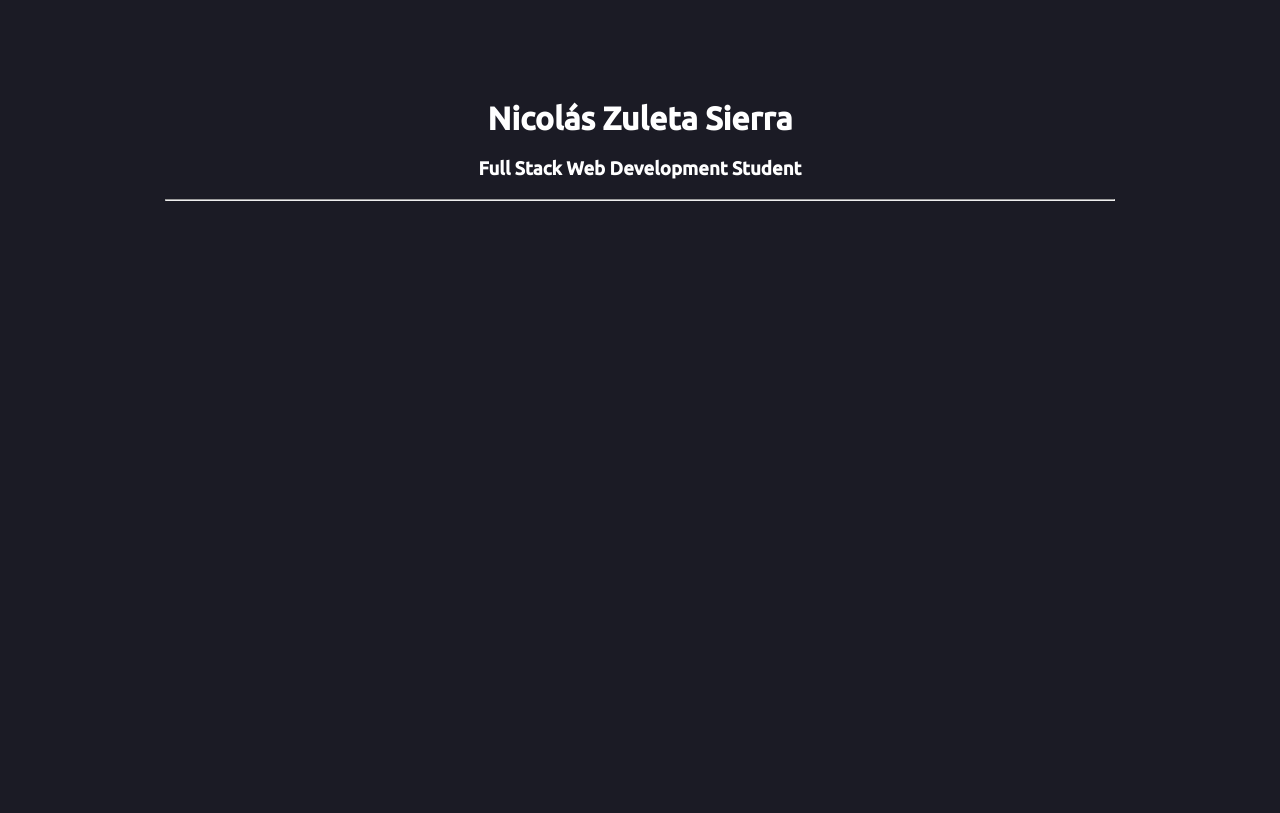
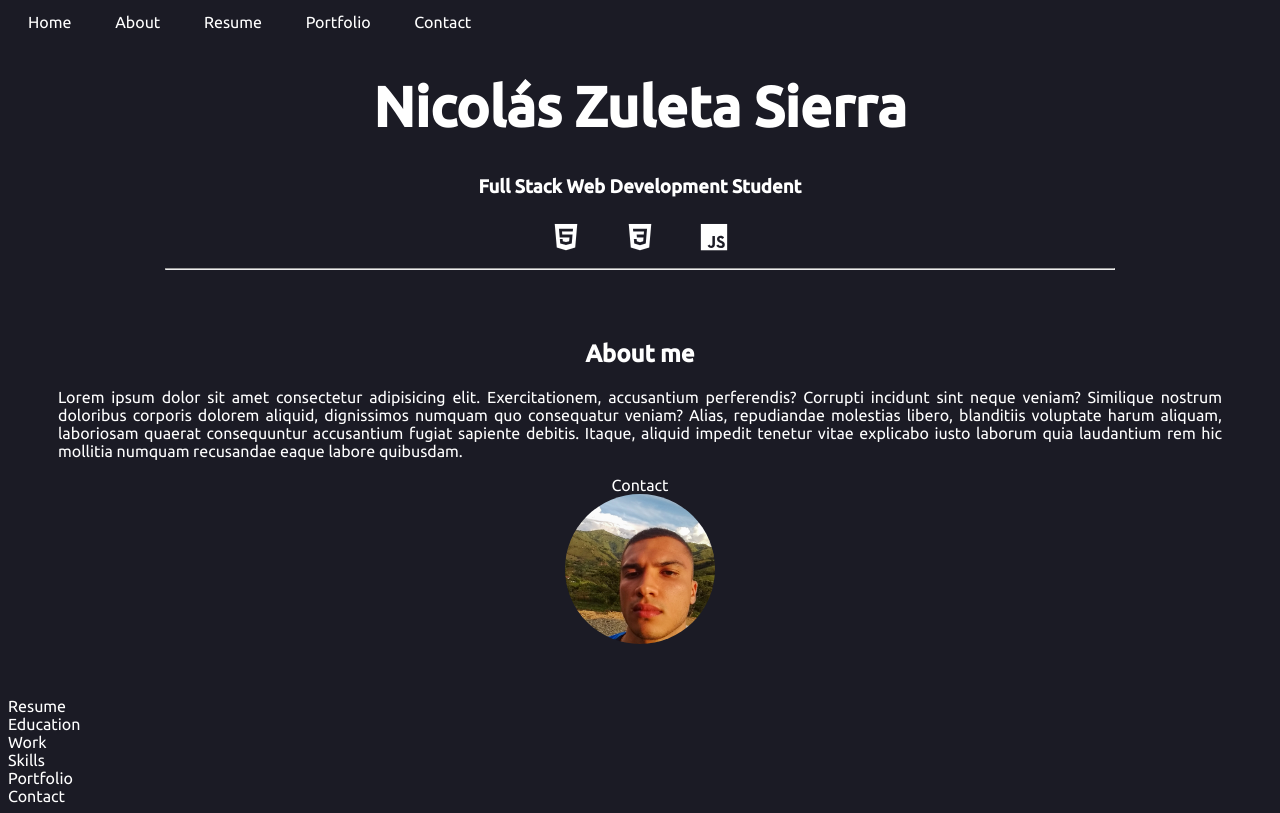
Before and after one commit to nicolaszuleta95/nicolaszuleta95.github.io, a plain HTML site: page index.html in a window 1280 px wide. Drawn offline with nearby package versions, Linux system fonts and the light colour scheme.

Commit message:
Added sections

```diff
--- a/index.html
+++ b/index.html
@@ -1,5 +1,5 @@
 <!DOCTYPE html>
-<html>
+<html lang="en ">
   <head>
     <meta charset="UTF-8" />
     <meta name="description" content="Nicolás Zuleta CV/resume" />
@@ -32,14 +32,83 @@
   </head>
 
   <body>
-    <div class="container">
-      <div class="row">
-        <div class="title text-center">
-          <h1>Nicolás Zuleta Sierra</h1>
-          <h3>Full Stack Web Development Student</h3>
-          <hr />
-        </div>
+    <!-- HEADER
+   ================================================== -->
+    <header>
+      <!-- NAV
+      ----------------------------------------------- -->
+      <nav>
+        <ul>
+          <li><a href="">Home</a></li>
+          <li><a href="">About</a></li>
+          <li><a href="">Resume</a></li>
+          <li><a href="">Portfolio</a></li>
+          <li><a href="">Contact</a></li>
+        </ul>
+      </nav>
+
+      <!-- TITLE
+      ----------------------------------------------- -->
+      <div>
+        <h1>Nicolás Zuleta Sierra</h1>
+        <h3>Full Stack Web Development Student</h3>
+        <ul>
+          <li><ion-icon class="header-icons" name="logo-html5"></ion-icon></li>
+          <li><ion-icon class="header-icons" name="logo-css3"></ion-icon></li>
+          <li>
+            <ion-icon class="header-icons" name="logo-javascript"></ion-icon>
+          </li>
+        </ul>
+        <hr />
       </div>
-    </div>
+    </header>
+
+    <!-- ABOUT ME
+   ================================================== -->
+    <section class="about">
+      <div>
+        <h2>About me</h2>
+
+        <p>
+          Lorem ipsum dolor sit amet consectetur adipisicing elit.
+          Exercitationem, accusantium perferendis? Corrupti incidunt sint neque
+          veniam? Similique nostrum doloribus corporis dolorem aliquid,
+          dignissimos numquam quo consequatur veniam? Alias, repudiandae
+          molestias libero, blanditiis voluptate harum aliquam, laboriosam
+          quaerat consequuntur accusantium fugiat sapiente debitis. Itaque,
+          aliquid impedit tenetur vitae explicabo iusto laborum quia laudantium
+          rem hic mollitia numquam recusandae eaque labore quibusdam.
+        </p>
+      </div>
+      <div>Contact</div>
+      <div>
+        <img src="resources/img/perfil.jpg" alt="Nicolás Zuleta Sierra" />
+      </div>
+    </section>
+
+    <!-- RESUME
+   ================================================== -->
+    <section>
+      Resume
+      <div>Education</div>
+      <div>Work</div>
+      <div>Skills</div>
+    </section>
+
+    <!-- PORTFOLIO
+   ================================================== -->
+    <section>Portfolio</section>
+
+    <!-- CONTACT
+   ================================================== -->
+    <section>Contact</section>
+
+    <!-- FOOTER
+   ================================================== -->
+    <footer></footer>
+
+    <!-- ION ICONS
+      ----------------------------------------------- -->
+    <script src="https://unpkg.com/ionicons@5.2.3/dist/ionicons.js"></script>
   </body>
 </html>
--- a/resources/css/style.css
+++ b/resources/css/style.css
@@ -1,15 +1,81 @@
+/* BODY
+--------------------------------------------------------------------- */
+
 body {
   background: #1b1b25;
   color: #fff;
   font-family: "Ubuntu", sans-serif;
 }
 
-.title {
-  margin-top: 100px;
-  margin-bottom: 10px;
+/* ICONS
+--------------------------------------------------------------------- */
+
+.header-icons {
+  font-size: 30px;
   text-align: center;
 }
 
-.title hr {
+/* HEADER
+--------------------------------------------------------------------- */
+
+header {
+  text-align: center;
+}
+
+ul {
+  margin: 0;
+  padding: 0;
+  list-style-type: none;
+}
+
+li {
+  display: inline-block;
+  margin: 5px 20px;
+  text-decoration: none;
+}
+
+h1 {
+  font-size: 350%;
+}
+
+hr {
   width: 75%;
 }
+
+/* NAVIGATION
+--------------------------------------------------------------------- */
+
+nav {
+  text-align: start;
+}
+
+a {
+  text-decoration: none;
+  color: #fff;
+}
+
+/* SECTIONS
+--------------------------------------------------------------------- */
+/* ABOUT
+------------------------------------------------------- */
+.about {
+  text-align: center;
+  margin: 25px;
+  padding: 25px;
+}
+
+.about img {
+  width: 150px;
+  height: 150px;
+  border-radius: 100%;
+}
+
+.about p {
+  text-align: justify;
+}
+
+/* FOOTER
+--------------------------------------------------------------------- */
+
+footer {
+}
```
Also changed, not shown: resources/img/perfil.jpg (added).
